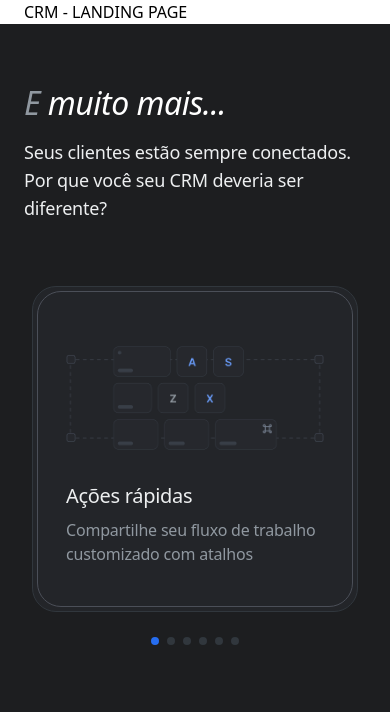
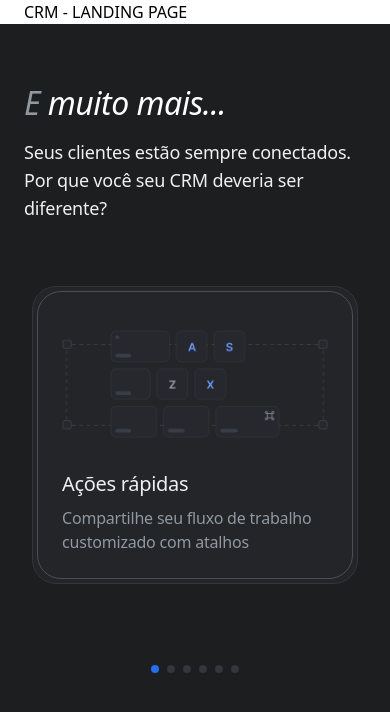
Before and after one commit to luisrca-tech/crm-landing-page, a Next.js app: page / in a window 390 px wide. Shown: the top 712 px of the page. Built offline with nearby package versions, Linux system fonts and the light colour scheme.

Commit message:
📱 Feat: separate into mob and desk component

```diff
--- a/src/app/page.tsx
+++ b/src/app/page.tsx
@@ -1,5 +1,5 @@
 import { Container } from '~/components/Container';
-import { MuchMore } from '~/components/blocks/MuchMore';
+import { AndMuchMore } from '~/components/blocks/AndMuchMoreSection';
 
 export default function HomePage() {
   return (
@@ -9,7 +9,7 @@ export default function HomePage() {
       </Container>
       <div className="min-h-screen bg-base-600">
         <Container>
-          <MuchMore />
+          <AndMuchMore />
         </Container>
       </div>
     </>
--- /dev/null
+++ b/src/components/blocks/AndMuchMoreSection/CarouselIndicator.tsx
@@ -0,0 +1,24 @@
+import { FC } from 'react';
+
+interface CarouselIndicatorProps {
+  activeIndex: number;
+  totalItems: number;
+}
+
+export const CarouselIndicator: FC<CarouselIndicatorProps> = ({
+  activeIndex,
+  totalItems
+}) => {
+  return (
+    <div className="mt-7 flex items-center justify-center gap-2 px-6">
+      {Array.from({ length: totalItems }, (_, index) => (
+        <div
+          key={index}
+          className={`h-2 w-2 rounded-full ${
+            activeIndex === index ? 'bg-blue-600' : 'bg-base-500'
+          }`}
+        ></div>
+      ))}
+    </div>
+  );
+};
--- /dev/null
+++ b/src/components/blocks/AndMuchMoreSection/DesktopSectionView.tsx
@@ -0,0 +1,27 @@
+import Image from 'next/image';
+import { BlackSectionsBoxes } from '~/components/ui/BlackSectionsBoxes';
+import { MuchMoreItems } from '~/constants/MuchMoreItems';
+
+export function DesktopSectionView() {
+  return (
+    <div className="hidden lg:flex">
+      <div className="flex lg:justify-center flex-wrap gap-7 2xl:justify-start">
+        {MuchMoreItems.map((item) => {
+          return (
+            <BlackSectionsBoxes rootClassName="lg:max-w-[420px]">
+              <Image src={item.image} alt={item.alt} />
+              <div className="flex flex-col gap-[6px]">
+                <h3 className="text-xl font-medium leading-8 tracking-[-0.3px] text-base-200">
+                  {item.title}
+                </h3>
+                <p className="text-base font-normal tracking-[-0.2px] text-base-300">
+                  {item.description}
+                </p>
+              </div>
+            </BlackSectionsBoxes>
+          );
+        })}
+      </div>
+    </div>
+  );
+}
--- /dev/null
+++ b/src/components/blocks/AndMuchMoreSection/MobileCarousel.tsx
@@ -0,0 +1,51 @@
+'use client';
+
+import Image from 'next/image';
+
+import { BlackSectionsBoxes } from '~/components/ui/BlackSectionsBoxes';
+import {
+  Carousel,
+  CarouselApi,
+  CarouselContent,
+  CarouselItem,
+  useActiveIndex
+} from '~/components/ui/carousel';
+
+import { CarouselIndicator } from './CarouselIndicator';
+import { useState } from 'react';
+import { MuchMoreItems } from '~/constants/MuchMoreItems';
+
+export function MobileCarousel() {
+  const [api, setApi] = useState<CarouselApi | null>(null);
+  const activeIndex = useActiveIndex(api);
+
+  return (
+    <Carousel setApi={setApi} className="lg:hidden">
+      <CarouselContent className="mt-16 flex h-full w-full gap-4">
+        {MuchMoreItems.map((item) => {
+          return (
+            <CarouselItem key={item.id}>
+              <BlackSectionsBoxes>
+                <Image src={item.image} alt={item.alt} />
+                <div className="flex flex-col gap-[6px] md:max-w-[400px]">
+                  <h3 className="text-xl font-medium leading-8 tracking-[-0.3px] text-base-200 md:text-[22px]">
+                    {item.title}
+                  </h3>
+                  <p className="text-base font-normal tracking-[-0.2px] text-base-300 md:text-[22px]">
+                    {item.description}
+                  </p>
+                </div>
+              </BlackSectionsBoxes>
+            </CarouselItem>
+          );
+        })}
+      </CarouselContent>
+      <div className="mt-7 flex items-center justify-center gap-2 px-6">
+        <CarouselIndicator
+          activeIndex={activeIndex}
+          totalItems={MuchMoreItems.length}
+        />
+      </div>
+    </Carousel>
+  );
+}
--- /dev/null
+++ b/src/components/blocks/AndMuchMoreSection/index.tsx
@@ -0,0 +1,20 @@
+import { DesktopSectionView } from './DesktopSectionView';
+import { MobileCarousel } from './MobileCarousel';
+
+export function AndMuchMore() {
+  return (
+    <div className="flex h-full w-full flex-col py-[60px] lg:gap-16">
+      <div className="flex flex-col gap-4 md:max-w-[25rem] lg:max-w-[25rem]">
+        <h2 className="font-opensans text-[32px] italic leading-[38px] tracking-[-0.5px] text-base-100 md:text-[52px] md:leading-[58px] md:tracking-[-1.2px] lg:text-[52px] lg:leading-[58px] lg:tracking-[-1.2px]">
+          <span className="text-base-300">E</span> muito mais...
+        </h2>
+        <p className="text-lg font-normal tracking-[-0.2px] text-base-200 md:text-[22px] md:leading-8 md:tracking-[-0.3px] lg:text-[22px] lg:leading-8 lg:tracking-[-0.3px]">
+          Seus clientes estão sempre conectados. Por que você seu CRM deveria
+          ser diferente?
+        </p>
+      </div>
+      <MobileCarousel />
+      <DesktopSectionView />
+    </div>
+  );
+}
--- a/src/components/blocks/MuchMore.tsx
+++ /dev/null
@@ -1,76 +0,0 @@
-'use client';
-
-import Image from 'next/image';
-
-import { FooterSectionBox } from '../ui/FooterSectionBox';
-import {
-  Carousel,
-  CarouselApi,
-  CarouselContent,
-  CarouselItem,
-  useActiveIndex
-} from '../ui/carousel';
-import { useState } from 'react';
-import { MuchMoreItems } from '~/constants/much-more-items';
-
-export function MuchMore() {
-  const [api, setApi] = useState<CarouselApi | null>(null);
-  const activeIndex = useActiveIndex(api);
-
-  return (
-    <section>
-      <div className="flex h-full w-full flex-col py-[60px]">
-        <div className="flex flex-col gap-4">
-          <h2 className="font-opensans text-[32px] italic leading-[38px] tracking-[-0.5px] text-base-100">
-            <span className="text-base-300">E</span> muito mais...
-          </h2>
-          <p className="text-lg font-normal tracking-[-0.2px] text-base-200">
-            Seus clientes estão sempre conectados. Por que você seu CRM deveria
-            ser diferente?
-          </p>
-        </div>
-        <Carousel setApi={setApi}>
-          <CarouselContent className="mt-16 flex h-full w-full gap-4">
-            {MuchMoreItems.map((item) => {
-              return (
-                <CarouselItem key={item.id}>
-                  <FooterSectionBox>
-                    <Image src={item.image} alt={item.alt} />
-                    <div className="flex flex-col gap-[6px]">
-                      <h3 className="text-xl font-medium leading-8 tracking-[-0.3px] text-base-200">
-                        {item.title}
-                      </h3>
-                      <p className="text-base font-normal tracking-[-0.2px] text-base-300">
-                        {item.description}
-                      </p>
-                    </div>
-                  </FooterSectionBox>
-                </CarouselItem>
-              );
-            })}
-          </CarouselContent>
-          <div className="flex items-center justify-center gap-2 px-6">
-            <div
-              className={`h-2 w-2 rounded-full ${activeIndex === 0 ? 'bg-blue-600' : 'bg-base-500'}`}
-            ></div>
-            <div
-              className={`h-2 w-2 rounded-full ${activeIndex === 1 ? 'bg-blue-600' : 'bg-base-500'}`}
-            ></div>
-            <div
-              className={`h-2 w-2 rounded-full ${activeIndex === 2 ? 'bg-blue-600' : 'bg-base-500'}`}
-            ></div>
-            <div
-              className={`h-2 w-2 rounded-full ${activeIndex === 3 ? 'bg-blue-600' : 'bg-base-500'}`}
-            ></div>
-            <div
-              className={`h-2 w-2 rounded-full ${activeIndex === 4 ? 'bg-blue-600' : 'bg-base-500'}`}
-            ></div>
-            <div
-              className={`h-2 w-2 rounded-full ${activeIndex === 5 ? 'bg-blue-600' : 'bg-base-500'}`}
-            ></div>
-          </div>
-        </Carousel>
-      </div>
-    </section>
-  );
-}
--- /dev/null
+++ b/src/components/ui/BlackSectionsBoxes.tsx
@@ -0,0 +1,31 @@
+import { type ReactNode } from 'react';
+import { cn } from '~/lib/utils';
+interface BlackSectionsBoxesProps {
+  children: ReactNode;
+  rootClassName?: string;
+  InternalclassName?: string;
+}
+
+export function BlackSectionsBoxes({
+  children,
+  rootClassName,
+  InternalclassName
+}: BlackSectionsBoxesProps) {
+  return (
+    <div
+      className={cn(
+        'w-full rounded-3xl border border-base-500 bg-base-dark-600 p-1',
+        rootClassName
+      )}
+    >
+      <div
+        className={cn(
+          `flex h-full w-full flex-col gap-4 rounded-3xl border border-base-dark-500 bg-base-dark-600 p-6`,
+          InternalclassName
+        )}
+      >
+        {children}
+      </div>
+    </div>
+  );
+}
--- a/src/components/ui/FooterSectionBox.tsx
+++ /dev/null
@@ -1,19 +0,0 @@
-import { type ReactNode } from 'react';
-interface FooterSectionBoxProps {
-  children: ReactNode;
-  hasDifferentPadding?: boolean;
-}
-export function FooterSectionBox({
-  children,
-  hasDifferentPadding
-}: FooterSectionBoxProps) {
-  return (
-    <div className="w-full rounded-3xl border border-base-500 bg-base-dark-600 p-1">
-      <div
-        className={`flex h-full w-full flex-col gap-4 rounded-3xl border border-base-dark-500 bg-base-dark-600 ${hasDifferentPadding ? 'p-6' : 'p-10 px-7'}`}
-      >
-        {children}
-      </div>
-    </div>
-  );
-}
```
Also changed, not shown: src/constants/MuchMoreItems.ts (renamed from src/constants/much-more-items.ts).
